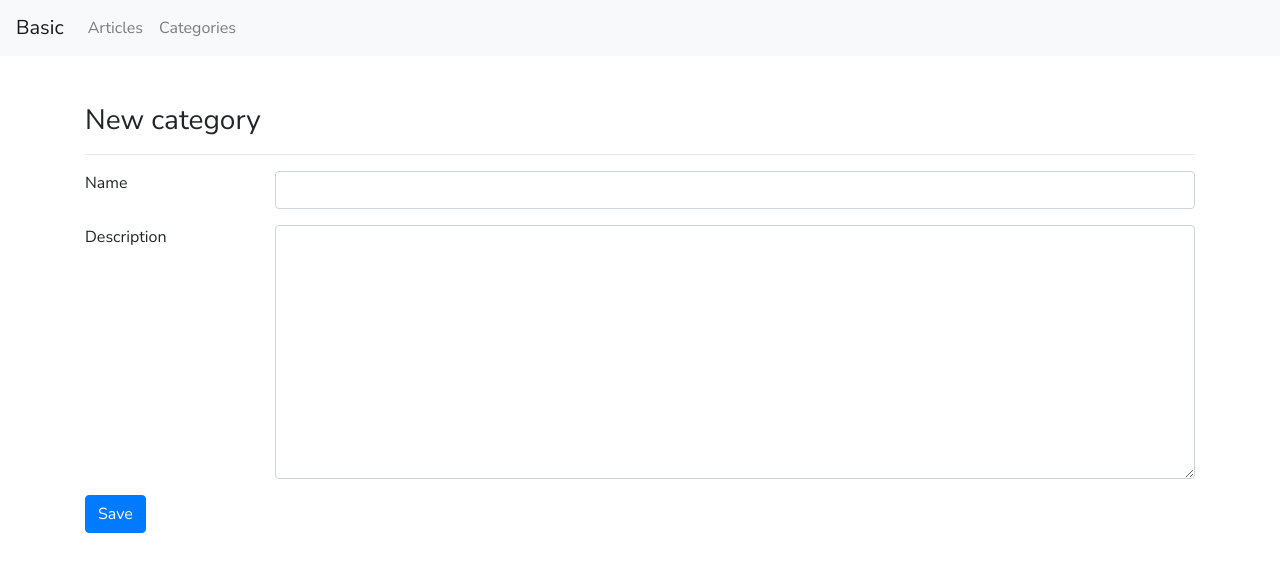
After one commit to danraftorres/simplecrud, a Django app: page /polls/category/create/ in a window 1280 px wide. The commit adds this page. Shown: the top 572 px of the page. Run offline with Django 3.2, Linux system fonts and the light colour scheme; some libraries are stand-ins or nearby versions.

Commit message:
Modulo de categorias crear y listar en proceso, uso de modelforms y view classes

```diff
--- a/polls/forms.py
+++ b/polls/forms.py
@@ -3,7 +3,7 @@ from polls.models import Article, Category
 
 
 class ArticleForm(forms.Form):
-    name = forms.CharField()
+    name = forms.CharField(widget=forms.TextInput(attrs={'class': 'form-control'}))
     description = forms.CharField(required=False)
     price = forms.DecimalField()
     image = forms.ImageField()
@@ -33,20 +33,29 @@ class ArticleForm(forms.Form):
 #         fields = ('name', 'description', 'price', 'image', 'category')
 
 
-class CategoryForm(forms.Form):
-    name = forms.CharField(max_length=150)
-    description = forms.CharField()
+class CategoryModelForm(forms.Form):
 
+    name = forms.CharField(widget=forms.TextInput(attrs={'class': 'form-control'})) #'id': 'name'
+    description = forms.CharField(widget=forms.Textarea(attrs={'class': 'form-control'}))
 
-# class CategoryModelForm(forms.ModelForm):
-#     namex = forms.CharField(widget=forms.TextInput(
-#         attrs={'class': 'form-control', 'id': 'name'}))
+    def is_valid(self):
+        result = super().is_valid()
+        # loop on *all* fields if key '__all__' found else only on errors:
+        print(f'self.erros---->{self.errors}')
+        print(f'self.fields--->{self.fields}')
+        for field in self.errors: #(self.fields if '__all__' in self.errors else self.errors):
+            print(field)
+            attrs = self.fields[field].widget.attrs
+            print(f'attttrs  ---->{attrs}')
+            attrs.update({'class': attrs.get('class', '') + ' is-invalid'})
+        return result
+        print(f'is valid--------->{result}')
 
-#     class Meta:
-#         model = Category
-#         fields = ('name', 'description')
-        # exclude = ['name']
+    class Meta:
+        model = Category
+    #     fields = ('name', 'description')
 
         # widgets = {
-        #     'name': forms.TextInput(attrs={'class': 'form-control', 'id': 'name'})
+        #     'name': forms.TextInput(attrs={'class': 'form-control', 'id': 'name'}),
+        #     'description': forms.Textarea(attrs={'class': 'form-control'})
         # }
--- a/polls/urls.py
+++ b/polls/urls.py
@@ -1,5 +1,6 @@
 from django.urls import path
 from polls import views
+from django.shortcuts import render
 
 app_name = 'polls'
 
@@ -9,5 +10,8 @@ urlpatterns = [
     path('article/', views.article_list_view, name='article-list'),
     path('article/<int:id>/edit', views.article_edit_view, name='article-edit'),
     path('article/<int:id>/delete', views.article_delete_view, name='article-delete'),
-    path('article/<int:id>/update', views.article_udpate_view, name='article-update'),
+    # path('article/<int:id>/update', views.article_udpate_view, name='article-update'),
+
+    path('category/', views.category_list_view, name='category-list'),
+    path('category/create/', views.category_create_view, name='category-create')
 ]
--- a/polls/views.py
+++ b/polls/views.py
@@ -2,12 +2,14 @@ from django.shortcuts import redirect, render, get_object_or_404
 from django.urls import reverse
 from django.http import HttpResponseRedirect
 from polls.models import Category, Article
-from polls.forms import ArticleForm, CategoryForm
+from polls.forms import ArticleForm, CategoryModelForm
 from django.contrib import messages
 from django.core.paginator import Paginator, PageNotAnInteger, EmptyPage
 from django.utils.datastructures import MultiValueDictKeyError
 
-# Create your views here.
+#-------------------------------------
+#              ARTICLES
+#-------------------------------------
 def article_create_view(request):
 
     context = {}
@@ -88,8 +90,6 @@ def article_list_view(request):
         print(e)
         page_obj = paginator.page(paginator.num_pages)
 
-
-
     context = {
         'page_obj': page_obj
     }
@@ -100,50 +100,58 @@ def article_list_view(request):
 def article_edit_view(request, id):
 
     article = get_object_or_404(Article, id=id)
+
+    if request.method == 'POST':
+        form = ArticleForm(request.POST, request.FILES)
+
+        if 'image' not in request.FILES:
+            form.fields['image'].required = False
+            image = False
+        # print(request.POST)
+
+        if form.is_valid():
+            try:
+                article.name = request.POST['name']
+                article.description = request.POST['description']
+                article.price = request.POST['price']
+
+                if image:
+                    article.image = request.FILES['image']
+
+                category = Category.objects.get(id=request.POST['category'])
+                article.category = category
+
+                article.save()
+                print(request.FILES)
+
+                messages.success(request, 'Has been updated successfully')
+
+                return redirect('polls:article-list')
+            except Exception as e:
+                print(e)
+                message.error(request, 'An error has ocurred')
+
+                return redirect('polls:article-edit', id=article.id)
+            # print(request.POST)
+    else:
+        form = ArticleForm()
+
     categories = Category.objects.all()
 
-    context = {'article': article, 'categories': categories}
+    context = {
+        'article': article,
+        'categories': categories,
+        'form': form
+    }
 
     return render(request, 'polls/articles/edit.html', context)
-
-
-def article_udpate_view(request, id):
-
-    if request.method == 'POST':
-
-        try:
-            article = Article.objects.get(id=id)
-            article.name = request.POST['name']
-            article.description = request.POST['description']
-            article.price = request.POST['price']
-
-            '''
-            Si contiene la imagen también la actualizamos
-            '''
-            if len(request.FILES) != 0:
-                article.image = request.FILES['image']
-
-            category = Category.objects.get(id=request.POST['category_id'])
-            article.category = category
-
-            article.save()
-
-            messages.success(request, 'Has been updated successfully')
-
-            return redirect('polls:article-list')
-        except Exception as e:
-            print(e)
-            messages.error(request, 'An error has ocurred')
-
-            return redirect('polls:article-edit', id=article.id)
-
-    else:
-        return render(request, 'polls/articles/edit.html')
 
 
 def article_delete_view(request, id):
 
     article = get_object_or_404(Article, id=id)
+
+    print(article)
 
     if request.method == 'POST':
         article.delete()
@@ -154,3 +162,37 @@ def article_delete_view(request, id):
         context = {'article': article}
 
     return render(request, 'polls/articles/delete.html', context)
+
+#---------------------------------
+#       CATEGORIES
+#---------------------------------
+def category_list_view(request):
+    return render(request, 'polls/categories/list.html')
+
+
+def category_create_view(request):
+
+
+    if request.method == 'POST':
+        form = CategoryModelForm(request.POST)
+
+        print(request.POST)
+
+        if form.is_valid():
+            print(f'POST ------------>{request.POST}')
+        else:
+            print(form)
+
+
+        #return redirect('polls:category-create')
+    else:
+        form = CategoryModelForm()
+
+    context = {
+        'form': form
+    }
+
+
+
+
+    return render(request, 'polls/categories/create.html', context)
--- a/simplecrud/urls.py
+++ b/simplecrud/urls.py
@@ -27,4 +27,4 @@ urlpatterns = [
 # Agregamos ruta de media files a las urlpatterns
 if settings.DEBUG:
     urlpatterns += static(settings.MEDIA_URL, document_root=settings.MEDIA_ROOT)
-    urlpatterns += static(settings.STATIC_URL, document_root=settings.STATIC_ROOT)
+    #urlpatterns += static(settings.STATIC_URL, document_root=settings.STATIC_DIR)
--- a/templates/base.html
+++ b/templates/base.html
@@ -3,19 +3,11 @@
 <html lang="en">
     <head>
         <meta charset="UTF-8" />
-        <meta name="viewport" content="width=device-width, initial-scale=1.0" />
-        <link
-            rel="stylesheet"
-            href="https://maxcdn.bootstrapcdn.com/bootstrap/4.0.0/css/bootstrap.min.css"
-            crossorigin="anonymous"
-        />
-        <link href="https://fonts.googleapis.com/css2?family=Nunito+Sans:wght@200;300;400&display=swap" rel="stylesheet">
-        {% comment %} <link rel="stylesheet" href="{% static 'css/main.css' %}" /> {% endcomment %}
-        <link
-            rel="stylesheet"
-            href="https://use.fontawesome.com/releases/v5.13.0/css/all.css"
-            crossorigin="anonymous"
-        />
+        <meta name="viewport" content="width=device-width, initial-scale=1.0"/>
+        <link rel="stylesheet" href="https://maxcdn.bootstrapcdn.com/bootstrap/4.0.0/css/bootstrap.min.css" crossorigin="anonymous"/>
+        <link href="https://fonts.googleapis.com/css2?family=Nunito+Sans:wght@200;300;400&display=swap" rel="stylesheet"/>
+        <link rel="stylesheet" href="{% static 'cssvopy/main.css' %}" />
+        <link rel="stylesheet" href="https://use.fontawesome.com/releases/v5.13.0/css/all.css" crossorigin="anonymous"/>
 
         <title>Document</title>
 
@@ -28,22 +20,17 @@
         </style>
     </head>
     <body>
-        {% include 'partials/header.html' %}
+
+        {% include 'partials/navbar.html' %}
+
         <div class="container mt-5">
             {% include 'partials/messages.html' %}
 
             {% block content %}
             {% endblock %}
         </div>
-        {% include 'partials/footer.html' %}
 
-        <script
-            src="https://code.jquery.com/jquery-3.2.1.slim.min.js"
-            crossorigin="anonymous"
-        ></script>
-        <script
-            src="https://maxcdn.bootstrapcdn.com/bootstrap/4.0.0/js/bootstrap.min.js"
-            crossorigin="anonymous"
-        ></script>
+        <script src="https://code.jquery.com/jquery-3.2.1.slim.min.js" crossorigin="anonymous"></script>
+        <script src="https://maxcdn.bootstrapcdn.com/bootstrap/4.0.0/js/bootstrap.min.js" crossorigin="anonymous"></script>
     </body>
 </html>
--- /dev/null
+++ b/templates/partials/navbar.html
@@ -0,0 +1,30 @@
+<nav class="navbar navbar-expand-lg navbar-light bg-light">
+    <a class="navbar-brand" href="#">Basic</a>
+    <button
+        class="navbar-toggler"
+        type="button"
+        data-toggle="collapse"
+        data-target="#navbarSupportedContent"
+        aria-controls="navbarSupportedContent"
+        aria-expanded="false"
+        aria-label="Toggle navigation"
+    >
+        <span class="navbar-toggler-icon"></span>
+    </button>
+
+    <div class="collapse navbar-collapse" id="navbarSupportedContent">
+        <ul class="navbar-nav mr-auto">
+            <!-- <li class="nav-item active">
+                <a class="nav-link" href="#"
+                    >Categories <span class="sr-only">(current)</span></a
+                >
+            </li> -->
+            <li class="nav-item">
+                <a class="nav-link" href="{% url 'polls:article-list' %}">Articles</a>
+            </li>
+            <li class="nav-item">
+                <a class="nav-link" href="{% url 'polls:category-list' %}">Categories</a>
+            </li>
+        </ul>
+    </div>
+</nav>
--- a/templates/polls/articles/delete.html
+++ b/templates/polls/articles/delete.html
@@ -1,7 +1,7 @@
-{% extends 'base.html' %} {% block content %}
+{% extends 'base.html' %}
 
+{% block content %}
 <div class="text-center">
-
     <form method="POST" action="{% url 'polls:article-delete' article.id %}">
         {% csrf_token %}
         <div class="jumbotron">
@@ -21,5 +21,4 @@
         </div>
     </form>
 </div>
-
 {% endblock %}
--- a/templates/polls/categories/create.html
+++ b/templates/polls/categories/create.html
@@ -2,85 +2,31 @@
 
 {% block content %}
 
-<h3>New article</h3>
+<h3>New category</h3>
 <hr />
 
 
 
 <form
-    action="{% url 'polls:article-create' %}"
+    action="{% url 'polls:category-create' %}"
     method="post"
-    enctype="multipart/form-data"
 >
     {% csrf_token %}
 
-    <div class="form-group">
-        <label for="name">Name</label>
-        <input type="text" class="form-control {% if form.name.errors %} is-invalid {% endif %}" name="name">
-        {% if form.name.errors %}
-            <div class="invalid-feedback">{{ form.name.errors.0 }}</div>
-        {% endif %}
-    </div>
+   {% for field in form %}
+    <div class="form-group row">
+        <label for="name" class="col-sm-2 col-form-control-label">{{ field.label }}</label>
+        <div class="col-sm-10">
+            {{ field }}
+
+            {% if field.errors %}
+                <div class="invalid-feedback">{{ field.errors.0 }}</div>
+            {% endif %}
+        </div>
 
 
-    {% comment %} {% for field in form %}
-        {{ field.name }}
-
-        {{ field }}
-
-
-        {{ field.errors.email }}
-    {% endfor %} {% endcomment %}
-    {% comment %} <div class="form-group row">
-        <label for="name" class="col-sm-2 col-form-label">Name</label>
-        <div class="col-sm-10">
-            <input type="text" class="form-control" name="name" />
-        </div>
     </div>
-    <div class="form-group row">
-        <label for="description" class="col-sm-2 col-form-label"
-            >Description</label
-        >
-        <div class="col-sm-10">
-            <textarea rows="3" class="form-control" name="description"></textarea>
-        </div>
-    </div>
-    <div class="form-group row">
-        <label for="price" class="col-sm-2 col-form-label">Price</label>
-        <div class="col-sm-10">
-            <input type="number" class="form-control" name="price" value="0.00" step="0.01"/>
-        </div>
-    </div>
-    <div class="form-group row">
-        <label for="image" class="col-sm-2 col-form-label"
-            >Image</label>
-        <div class="col-sm-10">
-            <input type="file" class="form-control" name="image" />
-        </div>
-    </div>
-    <div class="form-group row">
-        <label for="category" class="col-sm-2 col-form-label"
-            >Category</label>
-        <div class="col-sm-10">
-            <select class="form-control" name="category_id">
-                {% for category in categories %}
-                <option value="{{ category.id }}">{{ category.name }}</option>
-                {% endfor %}
-            </select>
-        </div>
-    </div>
-    <div class="form-group row">
-        <div class="col-sm-4 offset-sm-2">
-            <button type="submit" class="btn btn-primary">
-                Save
-            </button>
-        </div>
-        <div class="col-sm-6 text-right">
-            <a href="{% url 'polls:article-list' %}" class="btn btn-danger">
-                Cancel
-            </a>
-        </div>
-    </div> {% endcomment %}
+    {% endfor %}
 
      <button type="submit" class="btn btn-primary">
         Save
```
Also changed, not shown: simplecrud/settings.py (+5 -2 lines), templates/polls/articles/create.html (+3 -10 lines), templates/polls/articles/edit.html (+55 -26 lines), templates/polls/articles/list.html (+3 -21 lines), templates/polls/categories/edit.html (added, +74 -0 lines), templates/polls/categories/list.html (added, +7 -0 lines), templates/partials/footer.html (deleted), templates/partials/header.html (deleted), templates/polls/categories/delete.html (added).
